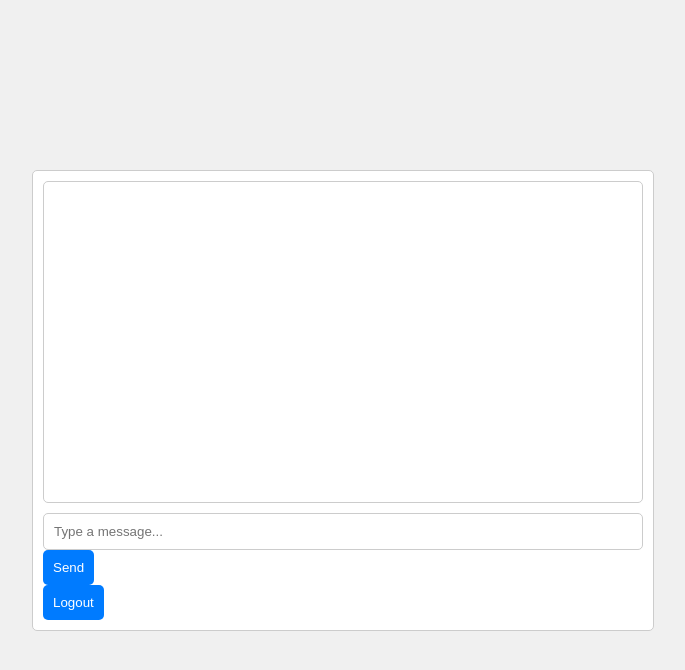
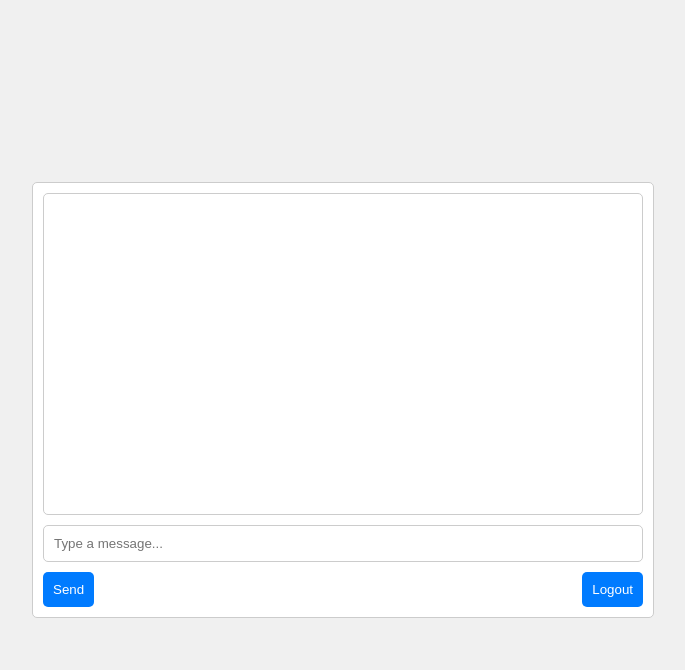
Before and after one commit to DotanVG/python-flask-gpt4o-chat-example, a Flask app: page / in a window 1280 px wide. Shown: the top 670 px of the page, without its empty margins (297-982 px from the left). Run offline with Flask 3, Linux system fonts and the light colour scheme; the visitor is signed in with stand-in values (Sample User, id 1).

Commit message:
chore: Update index.html with button container

```diff
--- a/templates/index.html
+++ b/templates/index.html
@@ -48,6 +48,10 @@
             border: 1px solid #ccc;
             border-radius: 5px;
         }
+        .button-container {
+            display: flex;
+            justify-content: space-between;
+        }
         button {
             padding: 10px;
             border: none;
@@ -55,9 +59,13 @@
             color: white;
             cursor: pointer;
             border-radius: 5px;
+            margin-top: 10px;
         }
         button:hover {
             background-color: #0056b3;
+        }
+        form {
+            display: inline;
         }
     </style>
 </head>
@@ -65,11 +73,13 @@
     <div id="chatbox">
         <div id="messages"></div>
         <input type="text" id="user-input" placeholder="Type a message..."/>
-        <button onclick="sendMessage()">Send</button>
-        <form method="POST" action="/logout">
-            <input type="hidden" name="csrf_token" value="{{ csrf_token() }}">
-            <button type="submit">Logout</button>
-        </form>
+        <div class="button-container">
+            <button onclick="sendMessage()">Send</button>
+            <form method="POST" action="/logout">
+                <input type="hidden" name="csrf_token" value="{{ csrf_token() }}">
+                <button type="submit">Logout</button>
+            </form>
+        </div>
     </div>
 
     <script>
```
